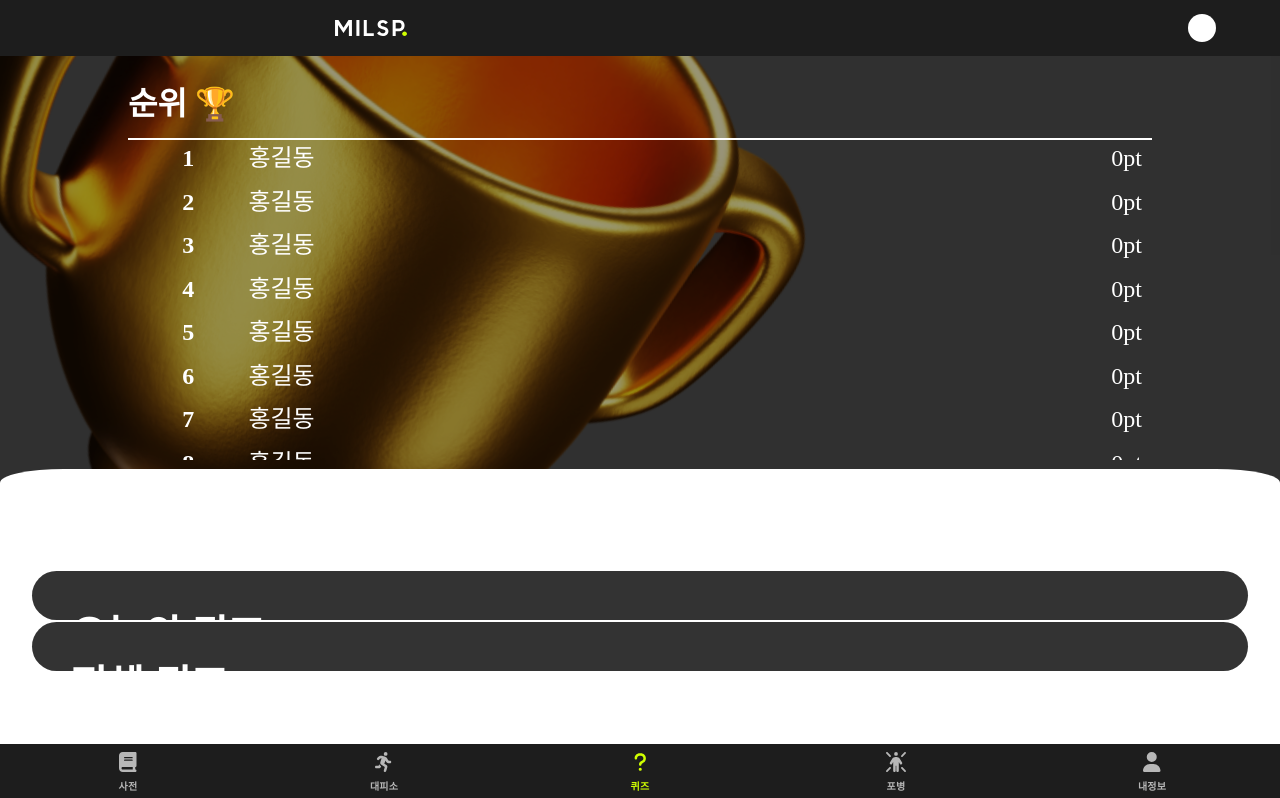
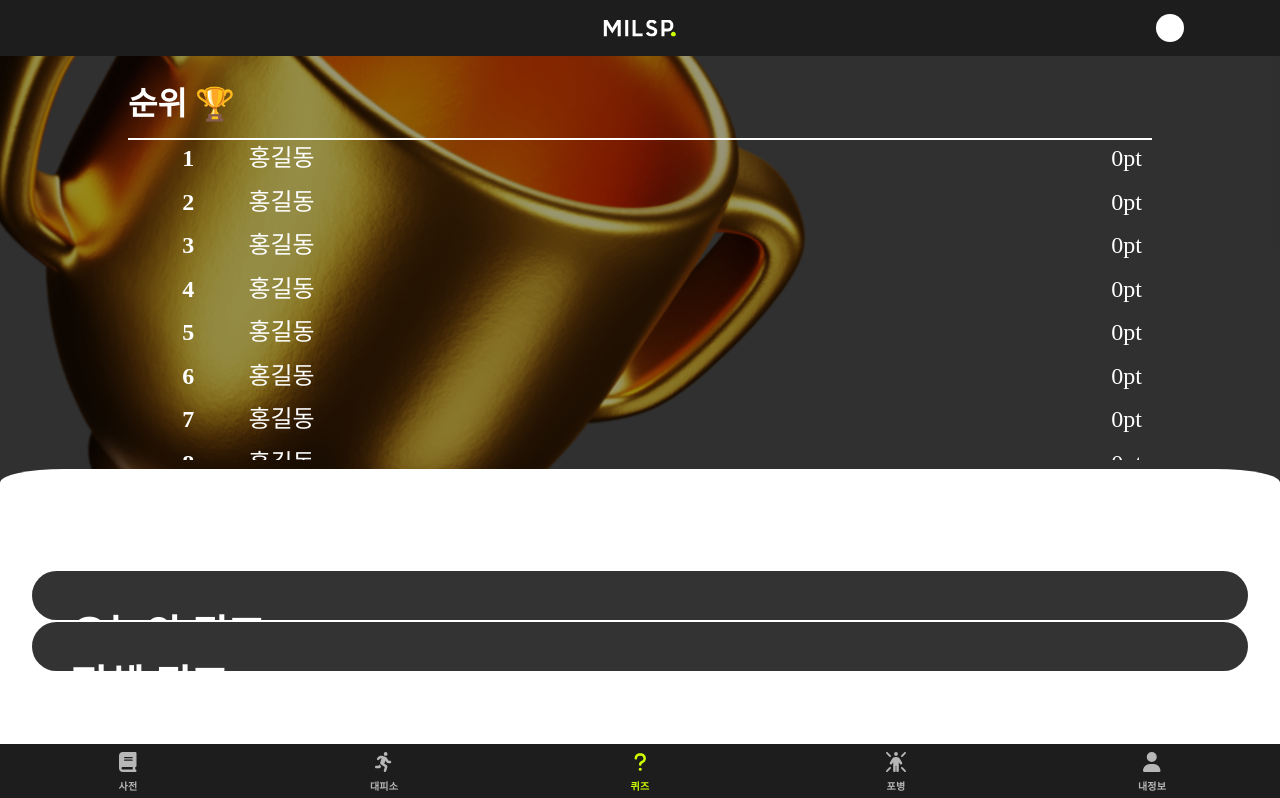
Before and after one commit to MILSPOON/milspoon, a React (Create React App) app: page / in a window 1280 px wide. Shown: the top 798 px of the page. Built offline with nearby package versions, Linux system fonts and the light colour scheme.

Commit message:
헤더바 스타일링 최종 정립

```diff
--- a/src/components/MilHeader/style.css
+++ b/src/components/MilHeader/style.css
@@ -17,14 +17,18 @@
     z-index: 9999999;
 }
 .menubar > img {
+    position: absolute;
     height: 30%;
-    margin-left: 5%;
+    left: 50%;
+    top: 50%;
+    transform: translate(-50%, -50%);
 }
 
 .menubar > .circle {
     aspect-ratio: 1/1;
+    position: absolute;
     height: 50%;
     background-color: rgb(255, 255, 255);
     border-radius: 100vh;
-    margin-right: 5%;
+    right: 7.5%;
 }
```
